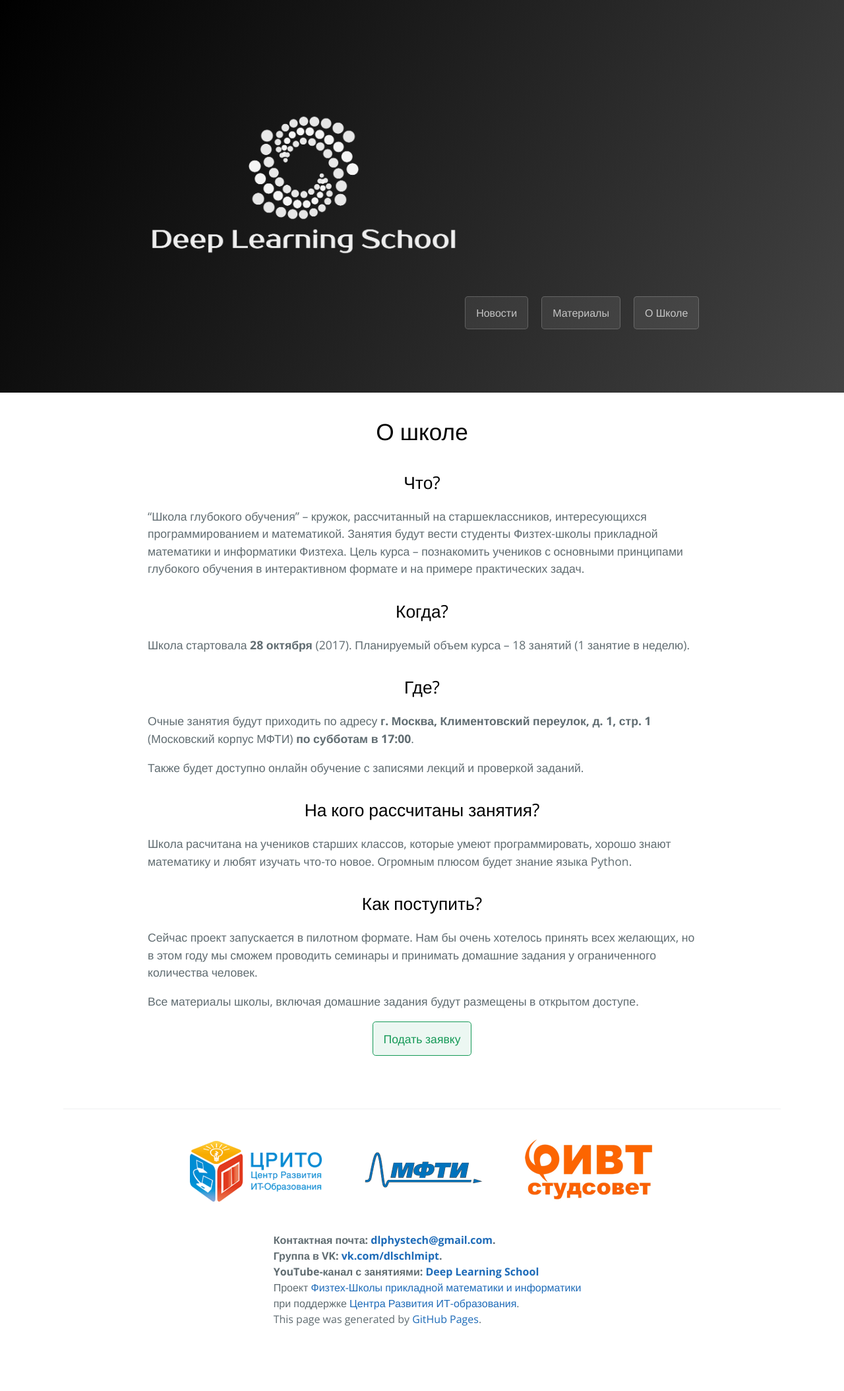
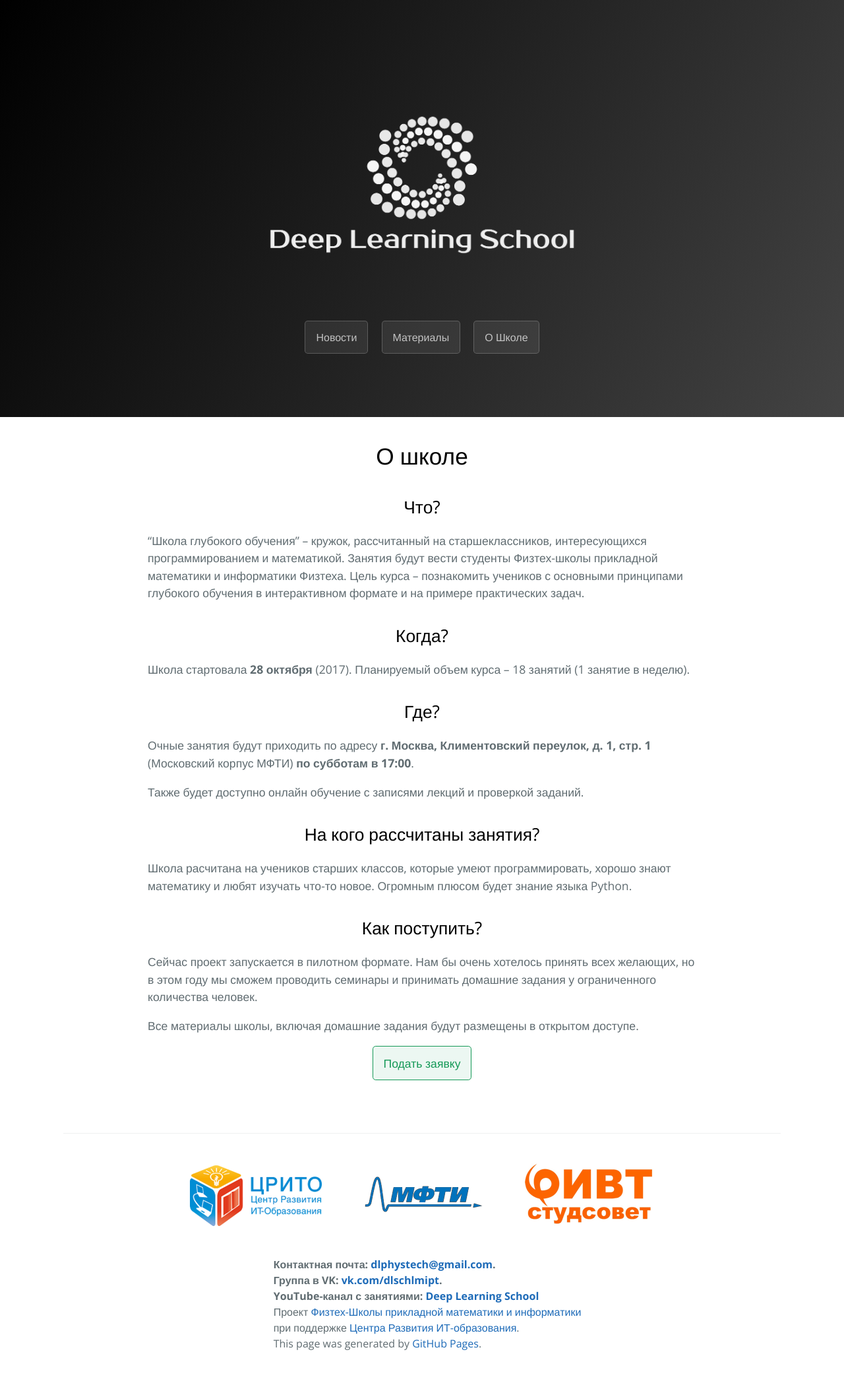
Before and after one commit to DLSchool/DLSchool.github.io, a Jekyll site: the page built from about.md, in a window 1280 px wide. Shown: the whole page at 66% size. Built offline with Jekyll 4.4.1, drawn with Linux system fonts in a browser that asks for light colours; our own code applies the rules of GitHub Pages for plain Markdown files; before the commit the page ends 2071 px from its top, so only the background shows below that.

Commit message:
Update page-header.html

```diff
--- a/_includes/page-header.html
+++ b/_includes/page-header.html
@@ -1,6 +1,8 @@
 <section class="page-header">
   <img class="top-icon" src="top_icon.png"/>
-  <a href="index.html" class="btn">Новости</a>
-  <a href="materials.html" class="btn">Материалы</a>
-  <a href="about.html" class="btn">О Школе</a>
+  <div class="navbar" style="align: center">
+    <a href="index.html" class="btn">Новости</a>
+    <a href="materials.html" class="btn">Материалы</a>
+    <a href="about.html" class="btn">О Школе</a>
+  </div>
 </section>
```
